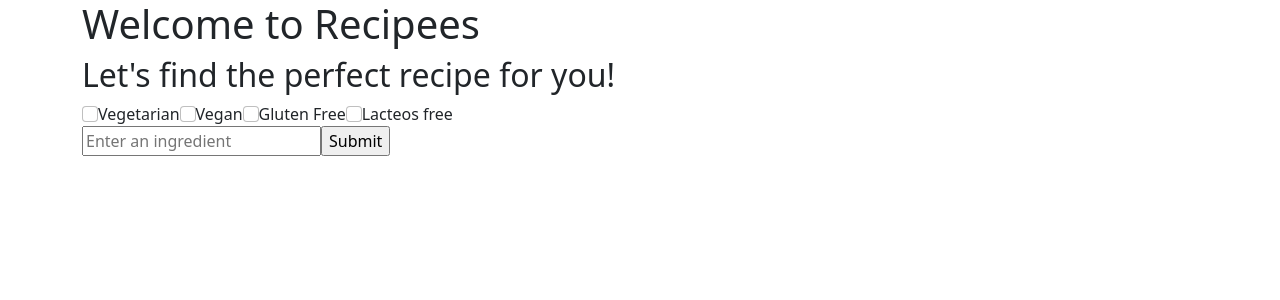
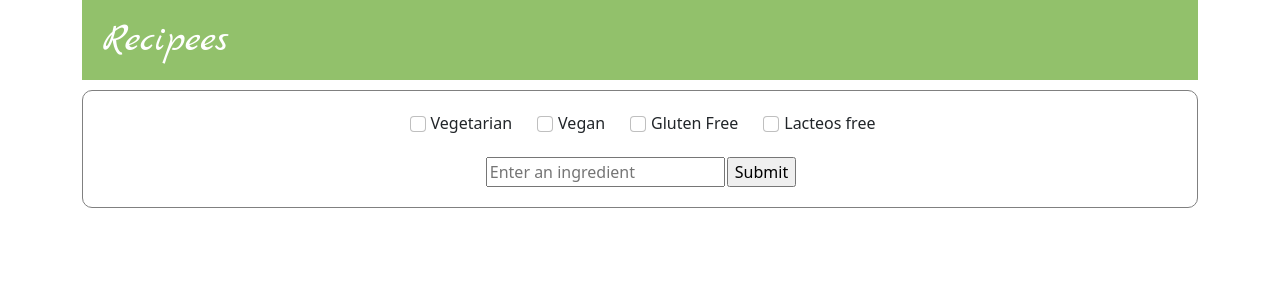
Before and after one commit to J-ustine/recipe-app, a React (Create React App) app: page / in a window 1280 px wide. Shown: the top 300 px of the page. Built offline with nearby package versions, Linux system fonts and the light colour scheme.

Commit message:
Implement filter on diet options

```diff
--- a/public/index.html
+++ b/public/index.html
@@ -11,6 +11,11 @@
       integrity="sha384-+0n0xVW2eSR5OomGNYDnhzAbDsOXxcvSN1TPprVMTNDbiYZCxYbOOl7+AMvyTG2x"
       crossorigin="anonymous"
     />
+    <link rel="preconnect" href="https://fonts.gstatic.com" />
+    <link
+      href="https://fonts.googleapis.com/css2?family=Homemade+Apple&family=Marck+Script&display=swap"
+      rel="stylesheet"
+    />
     <title>Find the perfect recipe for you!</title>
   </head>
   <body>
--- a/src/App.css
+++ b/src/App.css
@@ -1,5 +1,41 @@
+header {
+  background-color: #5aa11fa8;
+  color: white;
+  padding: 10px 10px 10px 20px;
+  font-size: 40px;
+  font-family: "Marck Script", cursive;
+}
+h2 {
+  margin: 20px;
+}
+.form {
+  margin: 10px;
+}
+.form-check-input {
+  margin: 5px;
+}
+.search-form {
+  margin-top: 10px;
+  padding: 20px;
+  border: 1px solid grey;
+  border-radius: 10px;
+  text-align: center;
+}
+.search,
+.submit {
+  margin-top: 20px;
+  margin-left: 2px;
+}
 .card {
+  margin-top: 50px;
   width: 250px;
+}
+.card-img-top {
+  margin-top: 10px;
+}
+.card-title {
+  font-size: 20px;
+  text-align: justify;
 }
 .btn {
   font-size: 0.9rem;
--- a/src/App.js
+++ b/src/App.js
@@ -8,15 +8,33 @@ function App() {
   const [ingredients, setIngredients] = useState("");
   const [isVisible, setIsVisible] = useState(false);
   const [recipe, setRecipe] = useState([]);
+  const [isChecked, setIsChecked] = useState(false);
+  const [isVegetarian, setIsVegetarian] = useState("");
   const apiKey = `1303de381eab40eb93ebeace5ea53832`;
-  const url = `https://api.spoonacular.com/recipes/complexSearch?includeIngredients=${ingredients}&number=10&apiKey=${apiKey}`;
+  let url = `https://api.spoonacular.com/recipes/complexSearch?includeIngredients=${ingredients}${isVegetarian}&number=20&apiKey=${apiKey}`;
+
+  console.log(isChecked);
+
+  function checked(event) {
+    console.log(event.target.value);
+    setIsChecked(!isChecked.value);
+    if (event.target.value === "Vegetarian") {
+      setIsVegetarian("&diet=vegetarian");
+    } else {
+      if (event.target.value === "Gluten free") {
+        setIsVegetarian("&diet=glutenfree");
+      } else {
+        setIsVegetarian("&diet=vegan");
+      }
+    }
+  }
 
   function handleChange(event) {
     setIngredients(event.target.value);
   }
   function searchRecipe(event) {
+    event.preventDefault();
     setRecipe([]);
-    event.preventDefault();
     axios.get(url).then(urlResponse);
     setIngredients("");
   }
@@ -39,12 +57,12 @@ function App() {
   return (
     <div className="App">
       <div className="container">
-        <h1>Welcome to Recipees</h1>
-        <h2>Let's find the perfect recipe for you!</h2>
+        <header>Recipees</header>
         <Search
           handleChange={handleChange}
           searchRecipe={searchRecipe}
           ingredients={ingredients}
+          checked={checked}
         />
         <Recipes recipe={recipe} isVisible={isVisible} />
       </div>
--- a/src/Recipes.js
+++ b/src/Recipes.js
@@ -10,11 +10,7 @@ export default function Recipes(props) {
               <img src={recipe.image} className="card-img-top" alt="..." />
               <div className="card-body">
                 <h5 className="card-title">{recipe.title}</h5>
-                <p className="card-text">
-                  Some quick example text to build on the card title and make up
-                  the bulk of the card's content.
-                </p>
-                <a href="#" className="btn btn-primary">
+                <a href="#" className="btn btn-outline-secondary">
                   Check the recipe details
                 </a>
               </div>
--- a/src/Search.js
+++ b/src/Search.js
@@ -5,6 +5,7 @@ export default function Search(props) {
 
   return (
     <form onSubmit={props.searchRecipe}>
+      <div className="search-form">
         <div>
           {regime.map(function (regime, index) {
             return (
@@ -13,6 +14,8 @@ export default function Search(props) {
                   type="checkbox"
                   className="form-check-input"
                   id="exampleCheck1"
+                  value={regime}
+                  onChange={props.checked}
                 />
                 <label htmlFor="">{regime}</label>
               </span>
@@ -20,12 +23,14 @@ export default function Search(props) {
           })}
         </div>
         <input
+          className="search"
           type="text"
           placeholder="Enter an ingredient"
           onChange={props.handleChange}
           value={props.ingredients}
         />
-      <input type="submit" />
+        <input type="submit" className="submit" />
+      </div>
     </form>
   );
 }
```
Lines whose indentation alone changed are shown as unchanged.
